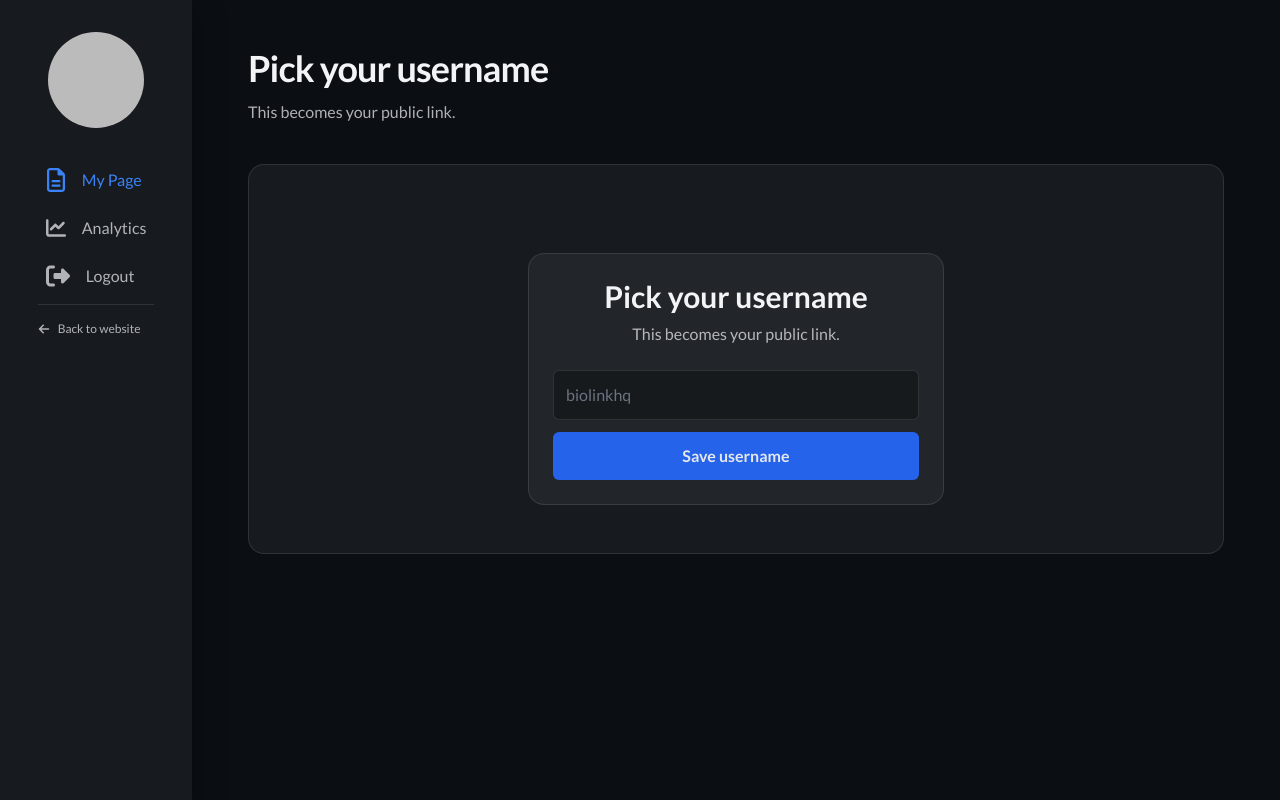
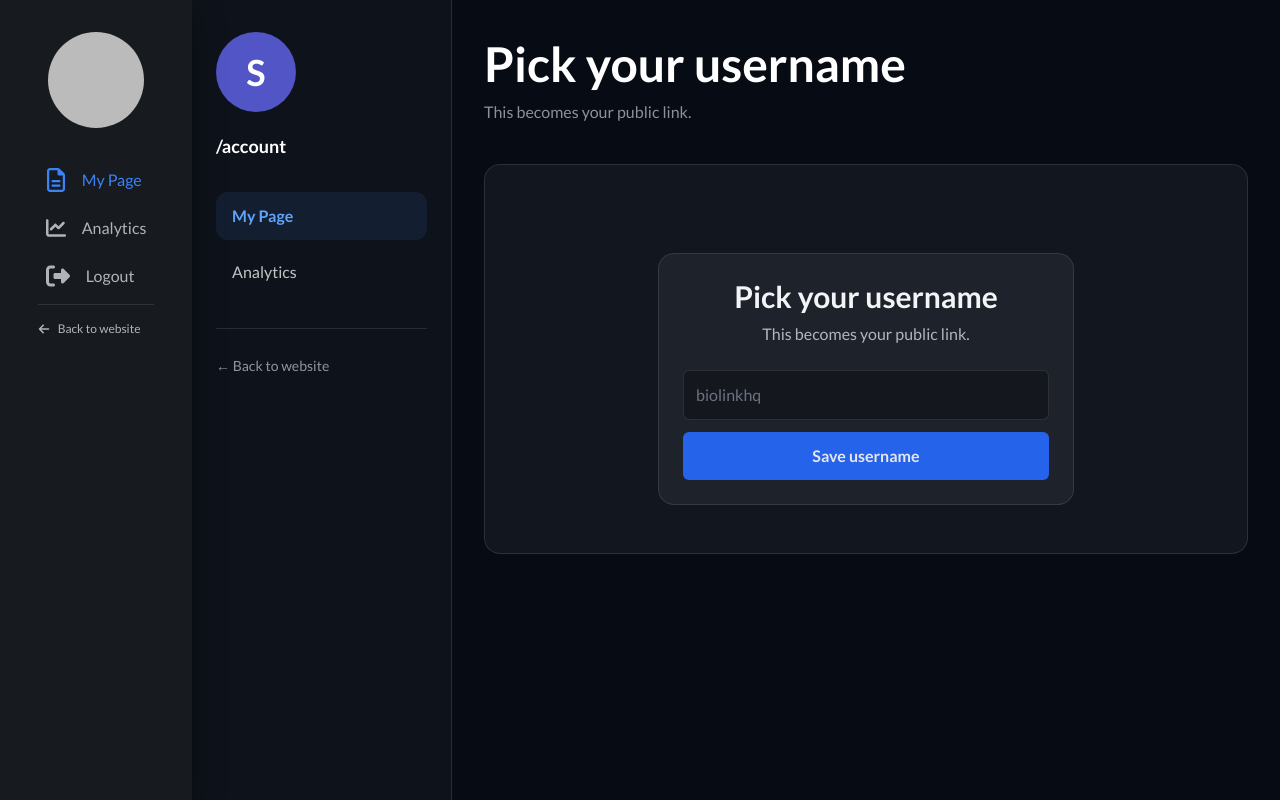
Before and after one commit to TheBioLink/biolinkhq, a Next.js app: page /account in a window 1280 px wide. Built offline with nearby package versions, Linux system fonts and the light colour scheme; no server answers; the database is empty; sample sign-in values are in the browser's storage.

Commit message:
Update DashboardShell.js

```diff
--- a/src/components/dashboard/DashboardShell.js
+++ b/src/components/dashboard/DashboardShell.js
@@ -1,19 +1,87 @@
-export default function DashboardShell({ title, subtitle, children }) {
+// src/components/dashboard/DashboardShell.js
+import Link from "next/link";
+import { getServerSession } from "next-auth";
+import { authOptions } from "@/app/api/auth/[...nextauth]/route";
+import { Page } from "@/models/Page";
+import { connectDb, ensurePermanentExclusiveForPage } from "@/libs/stripe-subscriptions";
+
+function itemClass(active) {
+  return active
+    ? "flex items-center gap-3 rounded-xl px-4 py-3 text-blue-400 bg-blue-500/10 font-bold"
+    : "flex items-center gap-3 rounded-xl px-4 py-3 text-white/75 hover:bg-white/5";
+}
+
+export default async function DashboardShell({
+  title,
+  subtitle,
+  activeTab = "page",
+  children,
+}) {
+  const session = await getServerSession(authOptions);
+  const email = String(session?.user?.email || "").toLowerCase().trim();
+
+  let page = null;
+  if (email) {
+    await connectDb();
+    page = await Page.findOne({ owner: email });
+    page = await ensurePermanentExclusiveForPage(page);
+  }
+
+  const showSubscriptionTab =
+    page?.permanentPlan === "exclusive" ||
+    ["active", "trialing", "past_due"].includes(
+      String(page?.stripeSubscriptionStatus || "").toLowerCase()
+    );
+
   return (
-    <div className="min-h-screen bg-[#0b0f14] text-gray-100">
-      <div className="max-w-5xl mx-auto px-6 py-12">
-        <header className="mb-10">
-          <h1 className="text-3xl md:text-4xl font-extrabold tracking-tight">
-            {title}
-          </h1>
-          {subtitle && (
-            <p className="text-gray-400 mt-3 max-w-2xl">
-              {subtitle}
-            </p>
-          )}
-        </header>
+    <div className="min-h-screen bg-[#060b14] text-white">
+      <div className="mx-auto flex min-h-screen max-w-[1400px]">
+        <aside className="w-[260px] border-r border-white/10 bg-white/[0.03] px-6 py-8">
+          <div className="mb-8">
+            <div className="flex h-20 w-20 items-center justify-center rounded-full bg-indigo-500/80 text-4xl font-black">
+              {(session?.user?.name || session?.user?.email || "U").slice(0, 1).toUpperCase()}
+            </div>
+            <div className="mt-5 text-lg font-bold">
+              /{page?.uri || "account"}
+            </div>
+          </div>
 
-        <div className="space-y-8">{children}</div>
+          <nav className="space-y-2">
+            <Link href="/account" className={itemClass(activeTab === "page")}>
+              My Page
+            </Link>
+
+            <Link
+              href="/account/analytics"
+              className={itemClass(activeTab === "analytics")}
+            >
+              Analytics
+            </Link>
+
+            {showSubscriptionTab ? (
+              <Link
+                href="/account/subscription"
+                className={itemClass(activeTab === "subscription")}
+              >
+                Subscription
+              </Link>
+            ) : null}
+          </nav>
+
+          <div className="mt-8 border-t border-white/10 pt-6">
+            <Link href="/" className="text-sm text-white/55 hover:text-white">
+              ← Back to website
+            </Link>
+          </div>
+        </aside>
+
+        <main className="flex-1 px-8 py-10">
+          <h1 className="text-5xl font-black">{title}</h1>
+          {subtitle ? (
+            <p className="mt-3 text-white/55">{subtitle}</p>
+          ) : null}
+          <div className="mt-10 space-y-8">{children}</div>
+        </main>
       </div>
     </div>
   );
```
